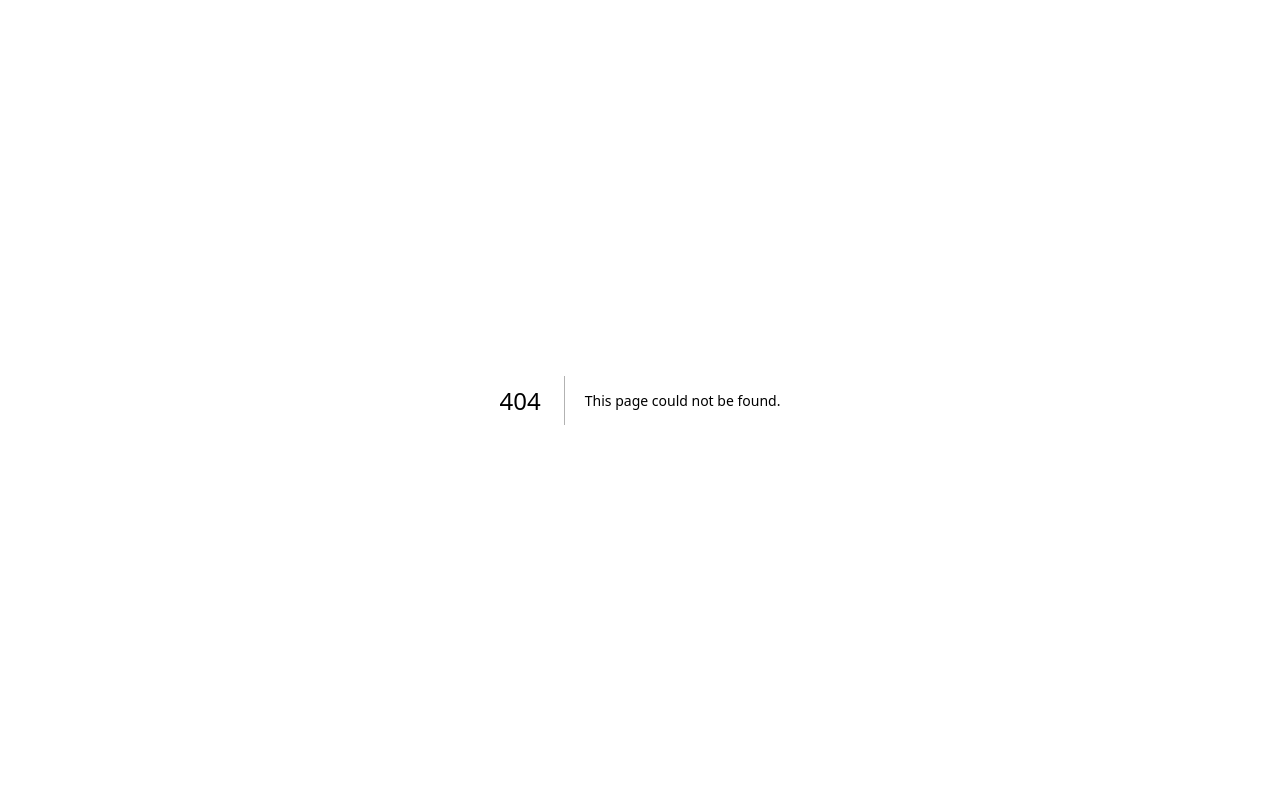
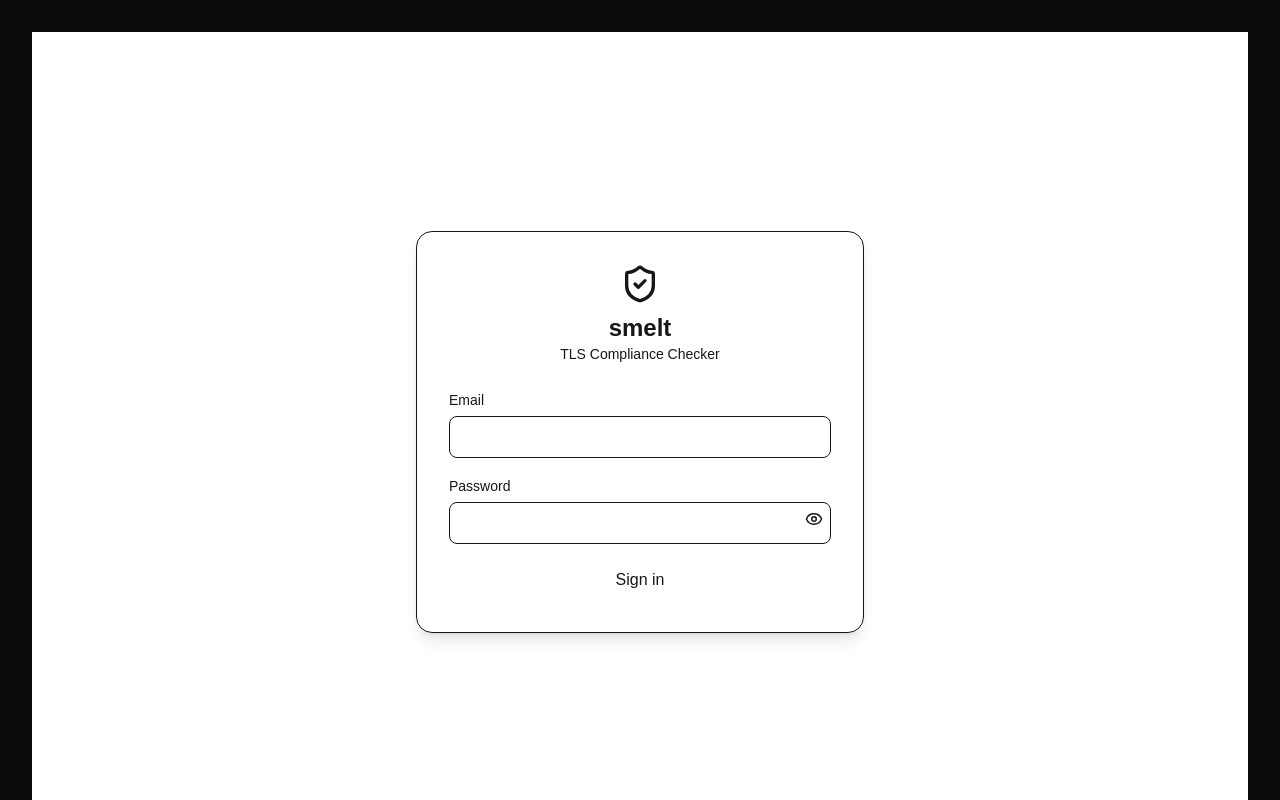
Before and after one commit to Crude-Palm-Oil/smelt-frontend, a Next.js app: page /main/auth in a window 1280 px wide. Before the commit this address had no page. Built offline with nearby package versions, Linux system fonts and the light colour scheme.

Commit message:
Add login Page

```diff
--- /dev/null
+++ b/app/main/auth/page.tsx
@@ -0,0 +1,11 @@
+"use client";
+
+import { LoginForm } from "@/components/auth/loginform";
+
+export default function LoginPage() {
+  return (
+    <div className="min-h-screen flex items-center justify-center bg-background px-4">
+      <LoginForm />
+    </div>
+  );
+}
--- /dev/null
+++ b/components/auth/loginform.tsx
@@ -0,0 +1,97 @@
+"use client";
+
+import { useState } from "react";
+import { useRouter } from "next/navigation";
+import { Eye, EyeOff, ShieldCheck } from "lucide-react";
+
+export function LoginForm() {
+  const router = useRouter();
+
+  const [email, setEmail] = useState("");
+  const [password, setPassword] = useState("");
+  const [showPassword, setShowPassword] = useState(false);
+  const [loading, setLoading] = useState(false);
+  const [error, setError] = useState("");
+
+  const handleLogin = async (e: React.FormEvent) => {
+    e.preventDefault();
+    setError("");
+    setLoading(true);
+
+    try {
+      // call API
+      await new Promise((res) => setTimeout(res, 1000));
+
+      if (email === "admin@smelt.com" && password === "password") {
+        router.push("/dashboard");
+      } else {
+        throw new Error("Invalid credentials");
+      }
+    } catch (err: any) {
+      setError(err.message);
+    } finally {
+      setLoading(false);
+    }
+  };
+
+  return (
+    <div className="w-full max-w-md bg-card border border-border rounded-2xl shadow-lg p-8">
+
+      <div className="flex flex-col items-center mb-6">
+        <ShieldCheck className="w-10 h-10 text-primary mb-2" />
+        <h1 className="text-2xl font-semibold">smelt</h1>
+        <p className="text-sm text-muted-foreground">
+          TLS Compliance Checker
+        </p>
+      </div>
+
+
+      <form onSubmit={handleLogin} className="space-y-4">
+
+        <div>
+          <label className="text-sm font-medium">Email</label>
+          <input
+            type="email"
+            required
+            className="mt-1 w-full px-3 py-2 rounded-lg border border-border bg-background focus:outline-none focus:ring-2 focus:ring-primary"
+            value={email}
+            onChange={(e) => setEmail(e.target.value)}
+          />
+        </div>
+
+        <div>
+          <label className="text-sm font-medium">Password</label>
+          <div className="mt-1 relative">
+            <input
+              type={showPassword ? "text" : "password"}
+              required
+              className="w-full px-3 py-2 rounded-lg border border-border bg-background focus:outline-none focus:ring-2 focus:ring-primary pr-10"
+              value={password}
+              onChange={(e) => setPassword(e.target.value)}
+            />
+
+            <button
+              type="button"
+              onClick={() => setShowPassword(!showPassword)}
+              className="absolute right-2 top-2 text-muted-foreground"
+            >
+              {showPassword ? <EyeOff size={18} /> : <Eye size={18} />}
+            </button>
+          </div>
+        </div>
+
+        {error && (
+          <p className="text-sm text-red-500">{error}</p>
+        )}
+
+        <button
+          type="submit"
+          disabled={loading}
+          className="w-full bg-primary text-primary-foreground py-2 rounded-lg hover:opacity-90 transition disabled:opacity-50"
+        >
+          {loading ? "Signing in..." : "Sign in"}
+        </button>
+      </form>
+    </div>
+  );
+}
```
